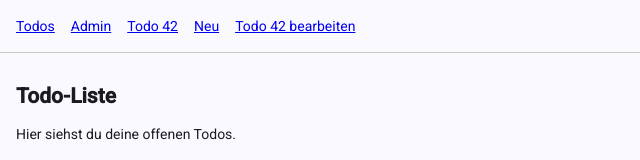
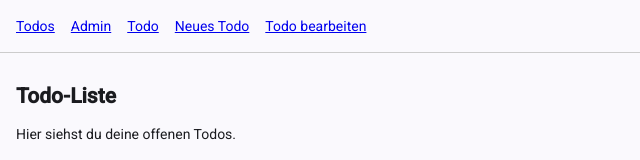
Before and after one commit to mspichiger/todo-app, an Angular app in the folder todo-app/: page /todos in a window 1280 px wide. Shown: the top 160 px of the page, without its empty margins (0-640 px from the left). Built offline with nearby package versions, Linux system fonts and the light colour scheme.

Commit message:
feat: Namen anpassen

```diff
--- a/todo-app/src/app/app.html
+++ b/todo-app/src/app/app.html
@@ -1,9 +1,9 @@
 <nav style="display:flex; gap:1rem; padding:1rem; border-bottom:1px solid #ccc;">
   <a routerLink="/todos" routerLinkActive="active">Todos</a>
   <a routerLink="/admin" routerLinkActive="active">Admin</a>
-  <a routerLink="/todos/42" routerLinkActive="active">Todo 42</a>
-  <a routerLink="/todos/new" routerLinkActive="active">Neu</a>
-  <a routerLink="/todos/42/edit" routerLinkActive="active">Todo 42 bearbeiten</a>
+  <a routerLink="/todos/42" routerLinkActive="active">Todo</a>
+  <a routerLink="/todos/new" routerLinkActive="active">Neues Todo</a>
+  <a routerLink="/todos/42/edit" routerLinkActive="active">Todo bearbeiten</a>
 </nav>
 
 <main style="padding:1rem;">
```
